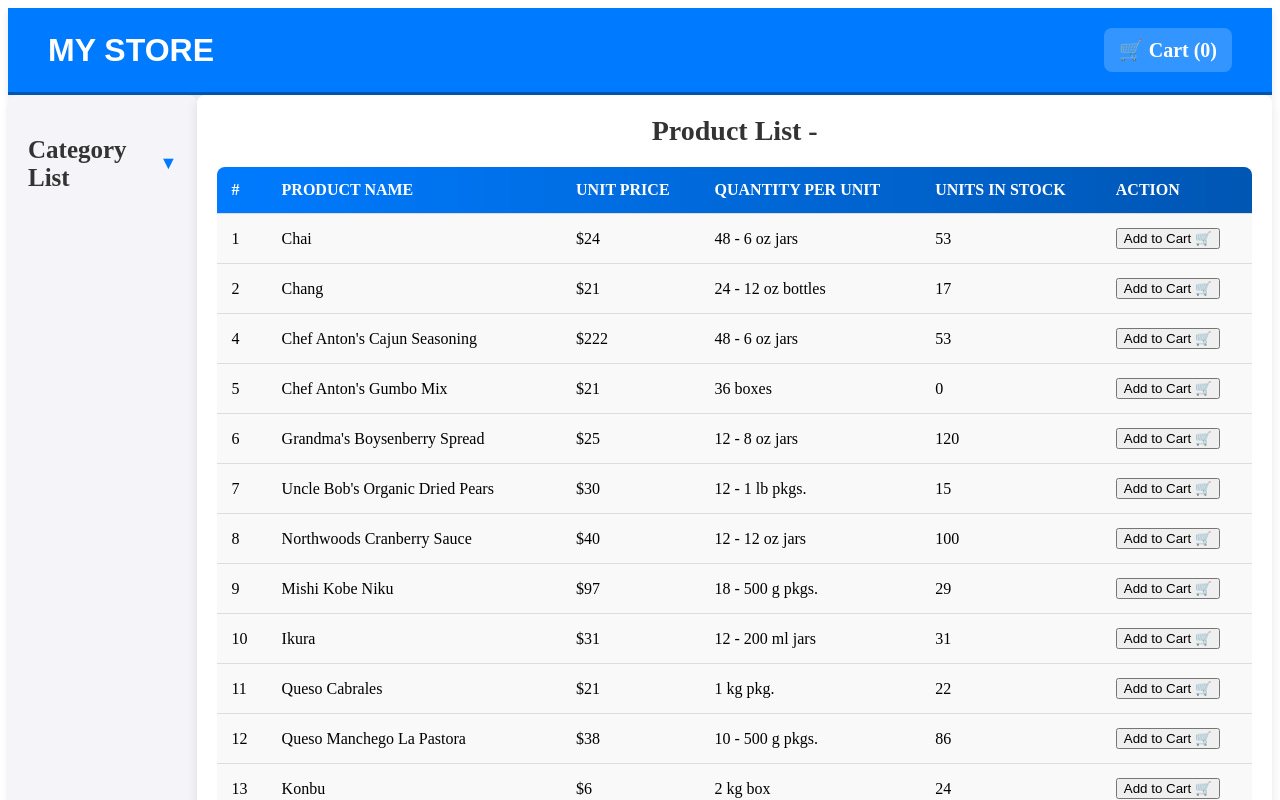
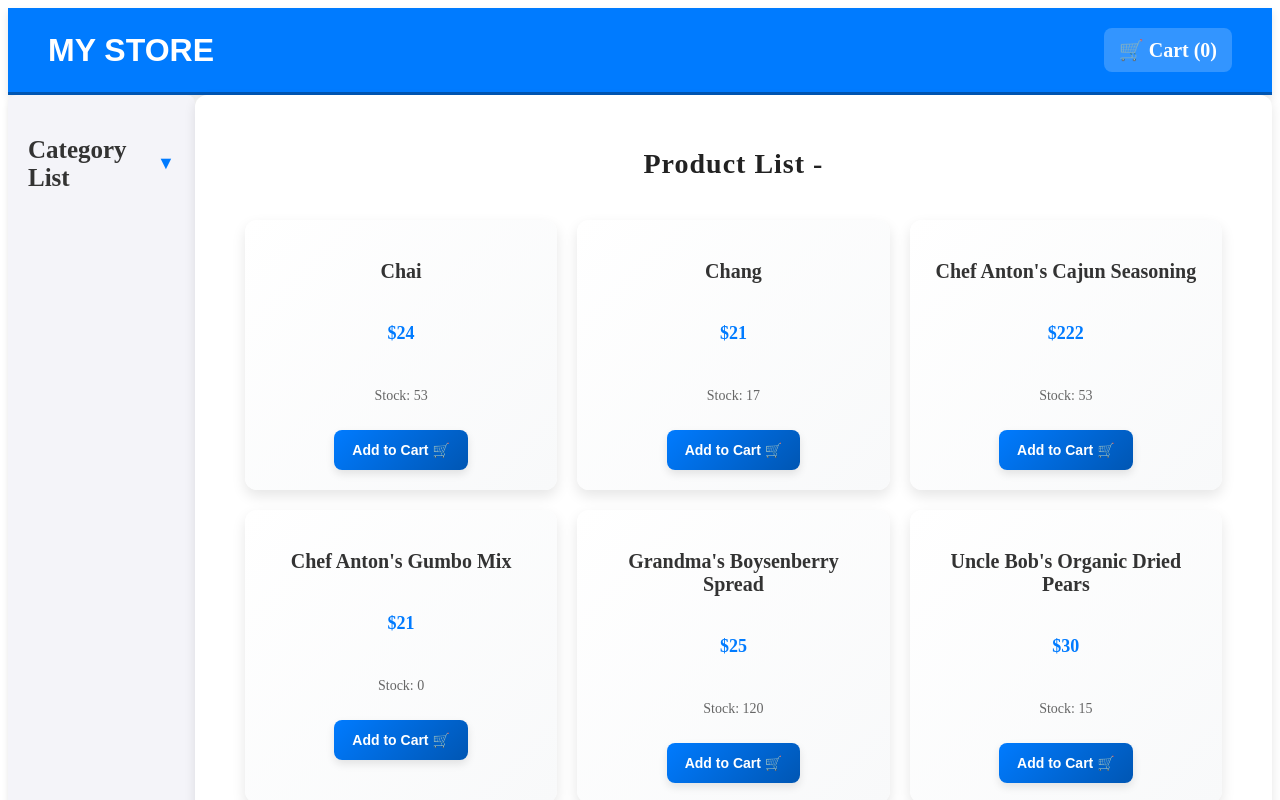
Before and after one commit to Emir0720/react-northwind-app, a React (Create React App) app: page / in a window 1280 px wide. Shown: the top 800 px of the page. Built offline with nearby package versions, Linux system fonts and the light colour scheme; data requests are answered from the project's data file.

Commit message:
cart detail and style of products improved

```diff
--- a/src/components/CartSummary.js
+++ b/src/components/CartSummary.js
@@ -10,13 +10,16 @@ const CartSummary = ({ cart, removeFromCart }) => {
           {cart.map((item, index) => (
             <li key={index}>
               {item.product.productName}
+              <div className="item-container">
                 <span className="quantity-badge">{item.quantity}</span>
-              {/* Add Remove button */}
+
+
                 <button
                   className="remove-button"
                   onClick={() => removeFromCart(item.product)}>
                   X
                 </button>
+              </div>
             </li>
           ))}
         </ul>
--- a/src/components/ProductList.js
+++ b/src/components/ProductList.js
@@ -8,33 +8,18 @@ const ProductList = ({ products, info, currentCategory, addToCart }) => {
         {info.title} - {currentCategory}
       </h2>
 
-      <table className="product-table">
-        <thead>
-          <tr>
-            <th>#</th>
-            <th>Product Name</th>
-            <th>Unit Price</th>
-            <th>Quantity Per Unit</th>
-            <th>Units In Stock</th>
-            <th>Action</th>
-          </tr>
-        </thead>
-
-        <tbody>
-          {products.map((product) => (
-            <tr key={product.id}>
-              <td>{product.id}</td>
-              <td>{product.productName}</td>
-              <td>${product.unitPrice}</td>
-              <td>{product.quantityPerUnit}</td>
-              <td>{product.unitsInStock}</td>
-              <td>
-                <button onClick={() => addToCart(product)}>Add to Cart 🛒</button>
-              </td>
-            </tr>
-          ))}
-        </tbody>
-      </table>
+      <div className="product-grid">
+        {products.map((product) => (
+          <div key={product.id} className="product-card">
+            <h3>{product.productName}</h3>
+            <p className="price">${product.unitPrice}</p>
+            <p className="stock">Stock: {product.unitsInStock}</p>
+            <button className="add-to-cart" onClick={() => addToCart(product)}>
+              Add to Cart 🛒
+            </button>
+          </div>
+        ))}
+      </div>
     </div>
   );
 };
--- a/src/styles/CartSummary.css
+++ b/src/styles/CartSummary.css
@@ -3,10 +3,10 @@
   top: 80px;
   right: 20px;
   background-color: #007BFF;
-  padding: 10px;
+  padding: 15px;
   border: 1px solid #4f4e4e;
   width: 250px;
-  box-shadow: 0 4px 8px rgba(0, 0, 0, 0.1);
+  box-shadow: 0 10px 30px rgba(0, 0, 0, 0.2);
   z-index: 1000;
   display: none;
   max-height: 250px;
@@ -15,7 +15,13 @@
 
 .cart-summary.open {
   display: block;
+  animation: fadeIn 0.3s ease-in-out;
 }
+@keyframes fadeIn {
+  from { opacity: 0; transform: translateY(-10px); }
+  to { opacity: 1; transform: translateY(0); }
+}
+
 
 .cart-summary-list {
   list-style-type: none;
@@ -24,13 +30,14 @@
 }
 
 .cart-summary-list li {
-  padding: 10px;
+  padding: 12px;
   border-bottom: 1px solid #000000;
   display: flex;
   justify-content: space-between;
   align-items: center;
   background-color: #2f2fd4;
   font-size: 18px;
+  transition: all 0.2s ease-in-out;
 
 
 }
@@ -41,27 +48,37 @@
 
 .cart-summary-list li:hover {
   background-color: #4997e5;
+  transform: scale(1.02);
 }
 
 .quantity-badge {
   background-color: #08e06a;
   color: #000;
   border-radius: 50%;
-  padding: 5px 10px;
+  padding: 6px 10px;
   font-size: 14px;
   margin-left: 10px;
-  font-weight: bold;
+  font-weight: medium;
+
+}
+
+.item-container {
+  display: flex;
+  align-items: center;
+  justify-content: flex-start;
 }
 
 .remove-button {
   background-color: #ff4d4d;
   color: white;
   border: none;
-  padding: 5px 10px;
+  padding: 6px 12px;
   margin-left: 10px;
   cursor: pointer;
   font-size: 10px;
-  border-radius: 5px;
+  border-radius: 10px;
+  font-weight: bold;
+
 }
 
 .remove-button:hover {
--- a/src/styles/ProductList.css
+++ b/src/styles/ProductList.css
@@ -1,98 +1,86 @@
 .product-list {
   width: 90%;
+  margin: auto;
   background-color: #ffffff;
   box-shadow: 0 4px 12px rgba(0, 0, 0, 0.1);
-  border-radius: 8px;
-  padding: 20px;
-  overflow-x: auto;
-  transition: all 0.3s ease-in-out;
+  border-radius: 12px;
+  padding: 30px;
+  text-align: center;
 }
 
-
 .product-list h2 {
-  text-align: center;
   font-size: 28px;
   font-weight: bold;
-  color: #333;
+  color: #222;
   margin-bottom: 20px;
-  margin-top: 0px;
+  letter-spacing: 1px;
 }
 
-
-.product-table {
-  width: 100%;
-  border-collapse: collapse;
-  background: #f9f9f9;
-  border-radius: 8px;
-  overflow: hidden;
+/* 🛒 Ürünleri kart şeklinde göstermek için grid layout */
+.product-grid {
+  display: grid;
+  grid-template-columns: repeat(auto-fit, minmax(250px, 1fr));
+  gap: 20px;
+  justify-content: center;
+  padding: 20px;
 }
 
-
-.product-table thead {
-  background: linear-gradient(to right, #007bff, #0056b3);
-  color: white;
+/* 📦 Ürün Kartı */
+.product-card {
+  background: linear-gradient(135deg, #ffffff, #f8f9fa);
+  border-radius: 12px;
+  box-shadow: 0 6px 14px rgba(0, 0, 0, 0.1);
+  padding: 20px;
+  text-align: center;
+  transition: all 0.3s ease-in-out;
+  display: flex;
+  flex-direction: column;
+  align-items: center;
+  gap: 12px;
 }
 
-
-.product-table th, .product-table td {
-  padding: 14px;
-  text-align: left;
-  border-bottom: 1px solid #ddd;
+.product-card:hover {
+  transform: translateY(-5px);
+  box-shadow: 0 10px 20px rgba(0, 0, 0, 0.15);
 }
 
-
-.product-table th {
+/* 🏷 Ürün Adı */
+.product-card h3 {
+  font-size: 20px;
   font-weight: bold;
-  text-transform: uppercase;
+  color: #333;
+  margin-bottom: 10px;
 }
 
-
-.product-table tbody tr {
-  transition: all 0.3s ease;
+/* 💲 Fiyat */
+.price {
+  font-size: 18px;
+  color: #007bff;
+  font-weight: bold;
 }
 
-.product-table tbody tr:hover {
-  background-color: rgba(0, 123, 255, 0.1);
-  transform: scale(1.02);
+/* 📦 Stok Durumu */
+.stock {
+  font-size: 14px;
+  color: #666;
 }
 
-
-.product-btn {
-  padding: 8px 14px;
+/* 🛍 Sepete Ekle Butonu */
+.add-to-cart {
+  background: linear-gradient(135deg, #007bff, #0056b3);
+  color: white;
   border: none;
-  border-radius: 6px;
+  padding: 12px 18px;
+  border-radius: 8px;
   cursor: pointer;
+  font-size: 14px;
   font-weight: bold;
-  transition: all 0.3s ease;
+  transition: all 0.3s ease-in-out;
+  box-shadow: 0 4px 8px rgba(0, 0, 0, 0.1);
 }
 
-.product-btn.edit {
-  background-color: #28a745;
-  color: white;
+.add-to-cart:hover {
+  background: linear-gradient(135deg, #0056b3, #003f8a);
+  box-shadow: 0 6px 12px rgba(0, 0, 0, 0.15);
+  transform: translateY(-2px);
 }
-
-.product-btn.edit:hover {
-  background-color: #218838;
-}
-
-.product-btn.delete {
-  background-color: #dc3545;
-  color: white;
-}
-
-.product-btn.delete:hover {
-  background-color: #c82333;
-}
-
-
-@media (max-width: 768px) {
-  .product-list {
-      width: 100%;
-      padding: 15px;
-  }
-
-  .product-table th, .product-table td {
-      padding: 10px;
-      font-size: 14px;
-  }
-}
```
Lines whose indentation alone changed are shown as unchanged.
